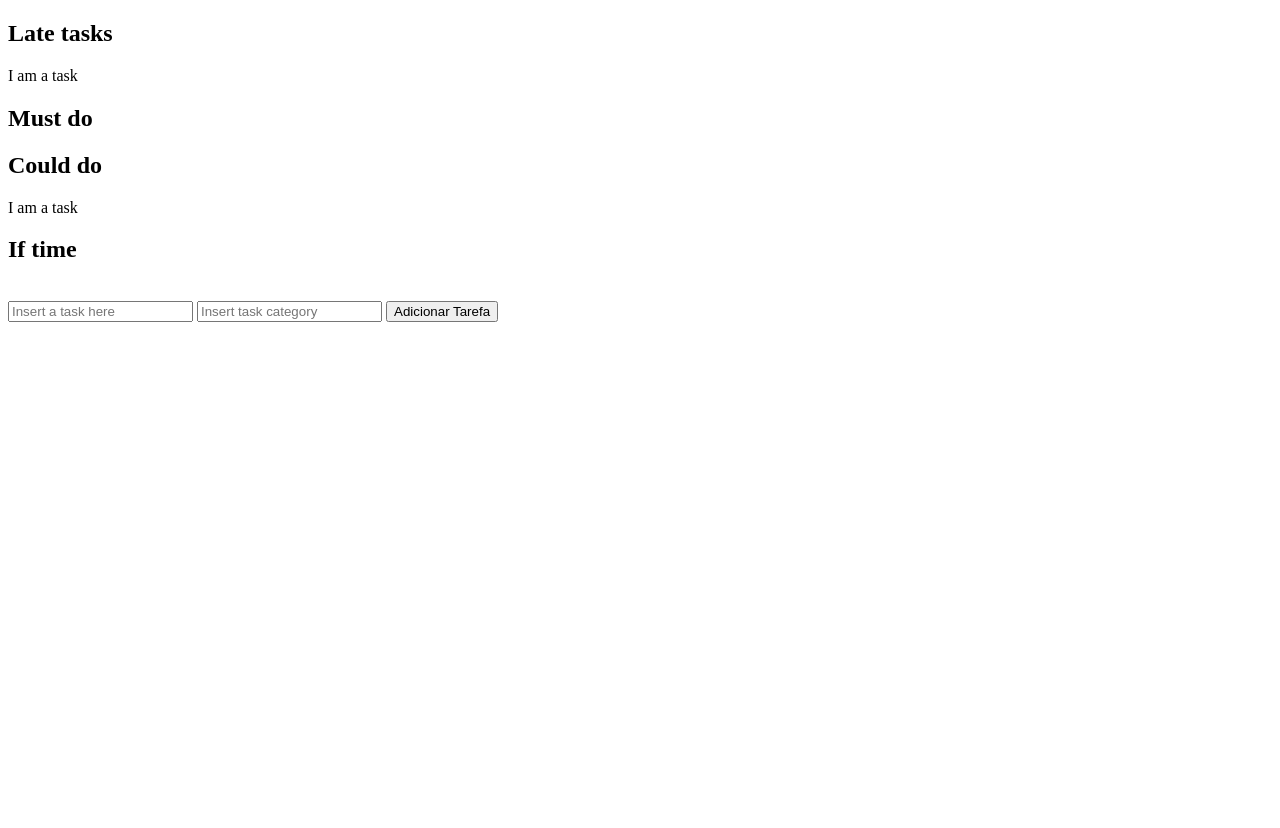
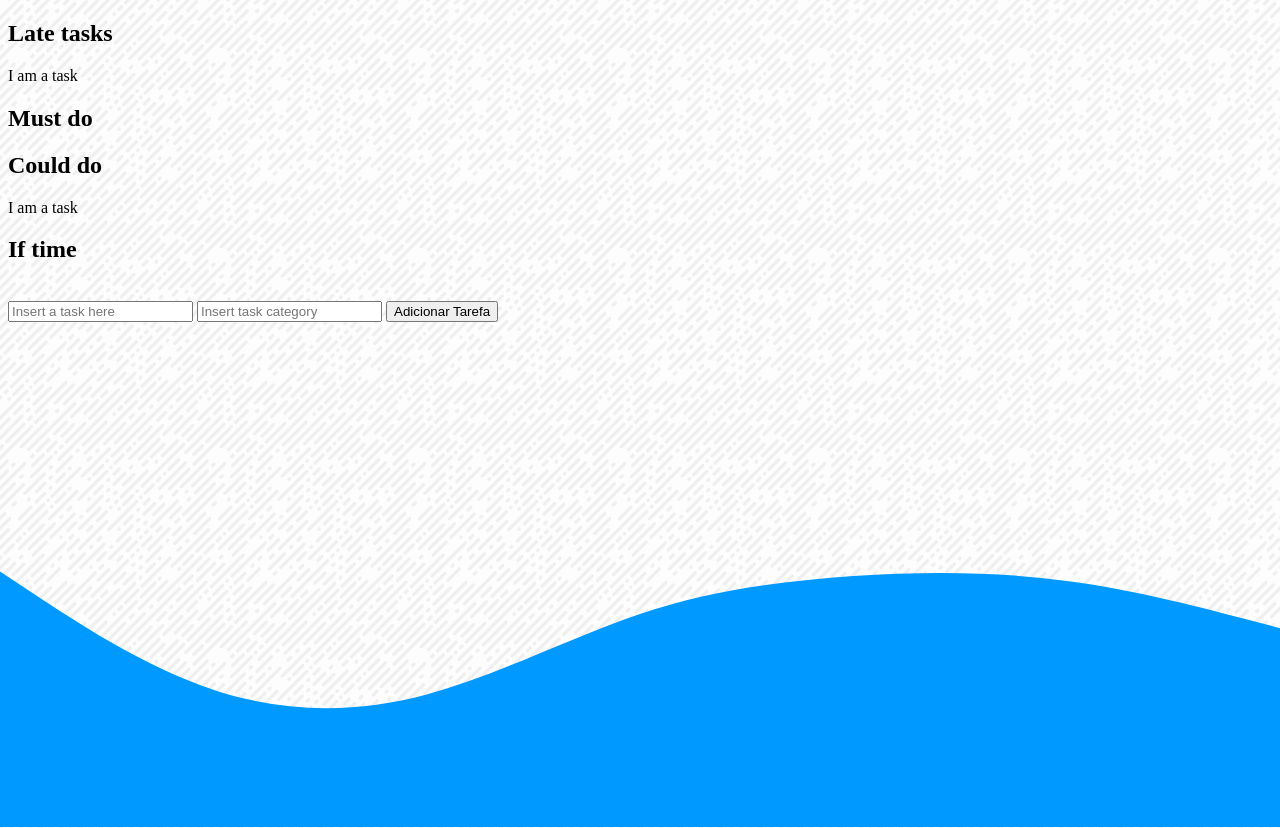
Before and after one commit to joseCarlosAndrade/todo-list-codelab, a plain HTML site: page index.html in a window 1280 px wide. Drawn offline with Linux system fonts and the light colour scheme.

Commit message:
backgound sgv and png added to all pages

```diff
--- a/styles/index.css
+++ b/styles/index.css
@@ -14,6 +14,15 @@ body
 {
     width: 100vw;
     height: 100vh;
+
+    background-image: url( '/wave.svg' ),
+    url('/funky-lines.png');
+/* background-size: cover; */
+
+background-repeat: no-repeat, repeat;
+background-position: bottom center;
+background-size: auto, auto;
+background-attachment: fixed, fixed;
 }
 
 :root{
--- a/styles/login.css
+++ b/styles/login.css
@@ -7,14 +7,7 @@ body {
     height: 100vh;
     flex-direction: column;
     background-color: var(--branco_fonte);
-    background-image: url( '/wave.svg' ),
-                    url('/funky-lines.png');
-    /* background-size: cover; */
 
-    background-repeat: no-repeat, repeat;
-    background-position: bottom center;
-    background-size: auto, auto;
-    background-attachment: fixed, fixed;
 }
 
 
```
